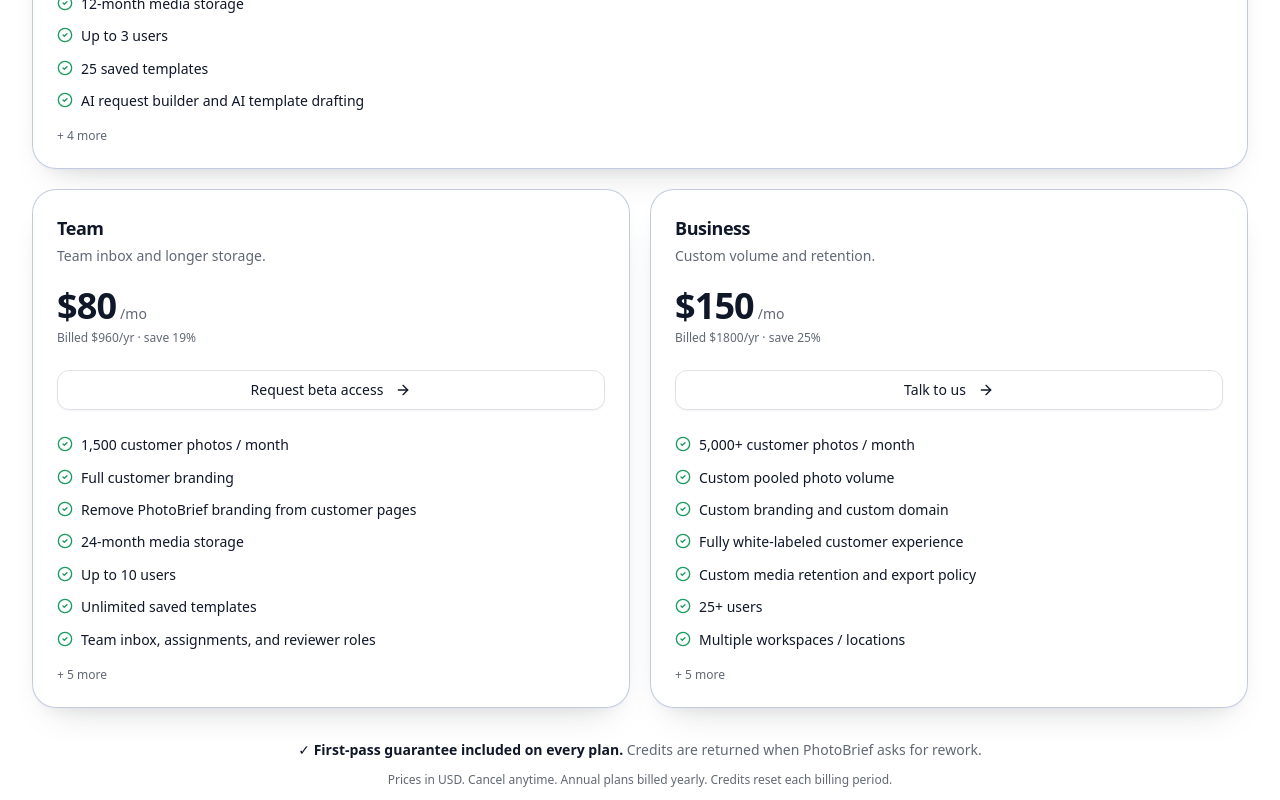
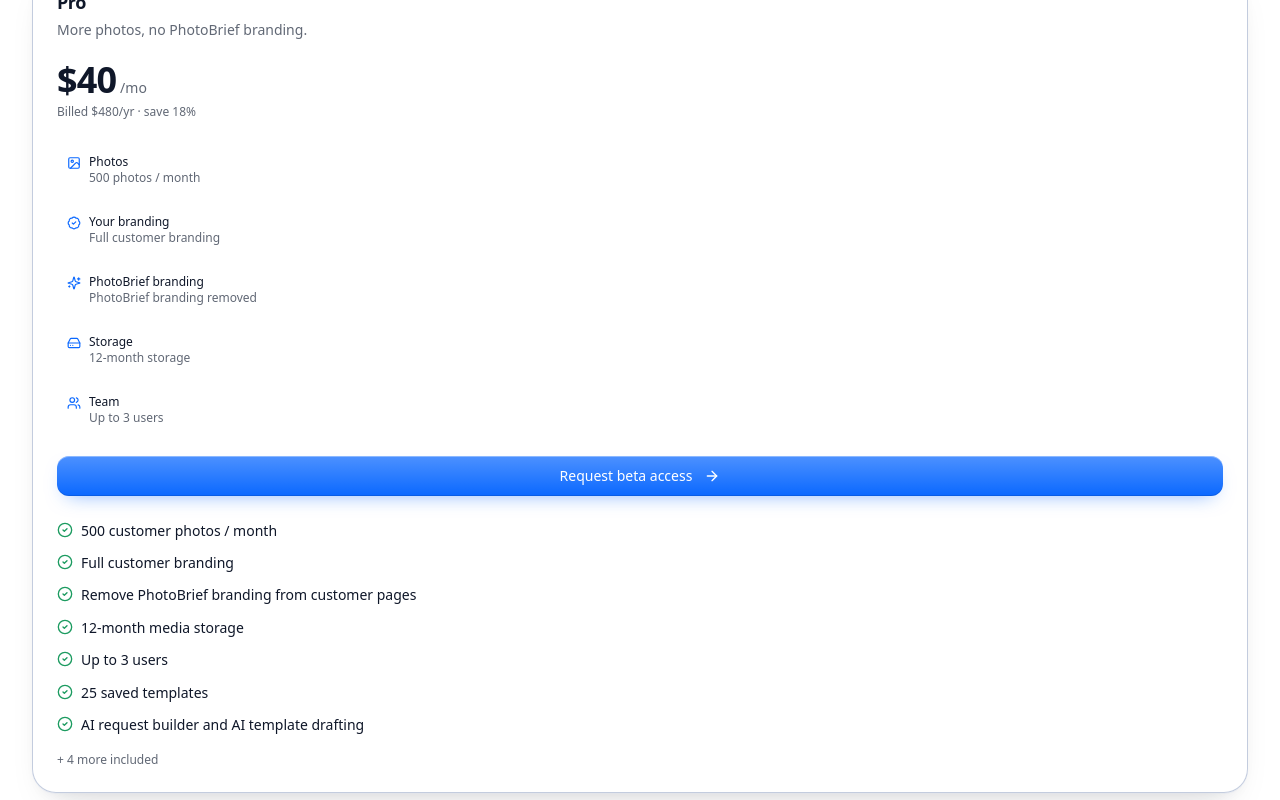
Before and after one commit to Rainbow-Meadow/photo-brief, a React (Vite) app: page / in a window 1280 px wide. Shown: the part 6100-6900 px from the top of the page. Built offline with nearby package versions, Linux system fonts and the light colour scheme; no server answers; the HTML template or start-up script is replaced by a standard one; what @lovable.dev/cloud-auth-js would draw is missing.

Commit message:
Show pricing comparison by photos branding storage and team

```diff
--- a/src/components/pricing/PricingCardGrid.tsx
+++ b/src/components/pricing/PricingCardGrid.tsx
@@ -1,6 +1,6 @@
 import { useState } from "react";
 import { NavLink } from "react-router-dom";
-import { ArrowRight, CheckCircle2, Sparkles } from "lucide-react";
+import { ArrowRight, BadgeCheck, CheckCircle2, HardDrive, Image, Sparkles, Users } from "lucide-react";
 import { Button } from "@/components/ui/button";
 import { cn } from "@/lib/utils";
 import { planLimits, type PlanLimit } from "@/config/planLimits";
@@ -63,6 +63,28 @@ function trackPlanSelection(plan: PlanLimit, interval: BillingInterval, surface:
   });
 }
 
+function AxisRow({
+  icon: Icon,
+  label,
+  value,
+  onDark,
+}: {
+  icon: typeof Image;
+  label: string;
+  value: string;
+  onDark: boolean;
+}) {
+  return (
+    <li className="flex gap-2 rounded-xl bg-background/55 p-2.5 text-xs dark:bg-white/5">
+      <Icon className={cn("mt-0.5 h-3.5 w-3.5 shrink-0", onDark ? "text-primary-glow" : "text-primary")} />
+      <span>
+        <span className={cn("block font-medium", onDark ? "text-white" : "text-foreground")}>{label}</span>
+        <span className={onDark ? "text-white/70" : "text-muted-foreground"}>{value}</span>
+      </span>
+    </li>
+  );
+}
+
 export function PricingCardGrid({
   ctaTarget = "signup",
   currentPlan,
@@ -118,7 +140,7 @@ export function PricingCardGrid({
         </div>
       ) : null}
 
-      <div className="mt-10 grid grid-cols-1 gap-5 sm:grid-cols-2">
+      <div className={cn("mt-10 grid grid-cols-1 gap-5 sm:grid-cols-2", compact && "mt-6 gap-4")}>
         {visiblePlans.map((plan) => {
           const isCurrent = currentPlan === plan.id;
           const price =
@@ -187,6 +209,14 @@ export function PricingCardGrid({
                     : "Billed monthly"}
               </p>
 
+              <ul className="mt-5 grid gap-2">
+                <AxisRow icon={Image} label="Photos" value={plan.pricingAxes.photos} onDark={onDark} />
+                <AxisRow icon={BadgeCheck} label="Your branding" value={plan.pricingAxes.customerBranding} onDark={onDark} />
+                <AxisRow icon={Sparkles} label="PhotoBrief branding" value={plan.pricingAxes.photobriefBranding} onDark={onDark} />
+                <AxisRow icon={HardDrive} label="Storage" value={plan.pricingAxes.storage} onDark={onDark} />
+                <AxisRow icon={Users} label="Team" value={plan.pricingAxes.team} onDark={onDark} />
+              </ul>
+
               {onSelectPlan && plan.id !== "free" && plan.id !== "business" ? (
                 <Button
                   size="default"
@@ -240,7 +270,7 @@ export function PricingCardGrid({
               )}
 
               <ul className="mt-6 space-y-2.5 text-sm">
-                {plan.features.slice(0, 7).map((f) => (
+                {plan.features.slice(0, compact ? 5 : 7).map((f) => (
                   <li key={f} className="flex items-start gap-2">
                     <CheckCircle2
                       className={cn(
@@ -253,14 +283,14 @@ export function PricingCardGrid({
                 ))}
               </ul>
 
-              {plan.features.length > 7 ? (
+              {plan.features.length > (compact ? 5 : 7) ? (
                 <p
                   className={cn(
                     "mt-4 text-xs",
                     onDark ? "text-white/55" : "text-muted-foreground",
                   )}
                 >
-                  + {plan.features.length - 7} more
+                  + {plan.features.length - (compact ? 5 : 7)} more included
                 </p>
               ) : null}
             </article>
@@ -276,7 +306,7 @@ export function PricingCardGrid({
       >
         ✓ <span className="font-semibold">First-pass guarantee included on every plan.</span>{" "}
         <span className={onDark ? "text-white/65" : "text-muted-foreground"}>
-          Credits are returned when PhotoBrief asks for rework.
+          If PhotoBrief asks for follow-up photos, those photos do not consume credits.
         </span>
       </p>
       <p
@@ -285,7 +315,7 @@ export function PricingCardGrid({
           onDark ? "text-white/55" : "text-muted-foreground",
         )}
       >
-        Prices in USD. Cancel anytime. Annual plans billed yearly. Credits reset each billing period.
+        Prices in USD. Cancel anytime. Annual plans billed yearly. Photo credits reset each billing period.
       </p>
     </section>
   );
```
